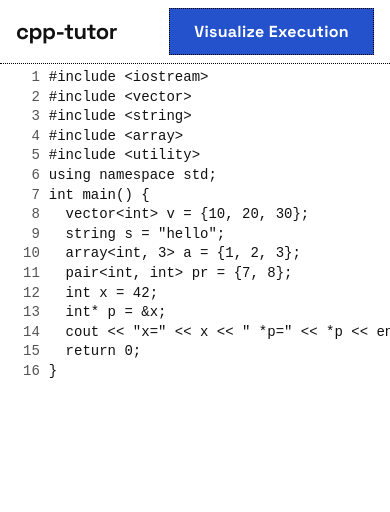
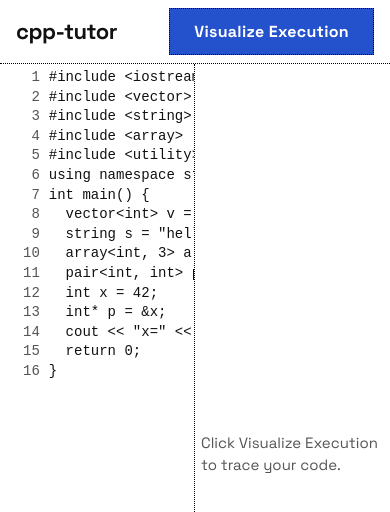
Before and after one commit to jmanoj0905/cpp-tutor, a React (Vite) app in the folder frontend/: page / in a window 390 px wide. Shown: the top 512 px of the page. Built offline with nearby package versions, Linux system fonts and the light colour scheme; no server answers.

Commit message:
feat(frontend): draggable divider resizes code and memory panes

```diff
--- a/frontend/src/App.tsx
+++ b/frontend/src/App.tsx
@@ -1,5 +1,6 @@
-import { useState } from "react";
+import { useState, type CSSProperties } from "react";
 import { CodePanel } from "./CodePanel";
+import { Divider } from "./Divider.tsx";
 import { MemoryView } from "./viz/MemoryView";
 import { Vcr } from "./controls/Vcr";
 import { usePlayer } from "./player/usePlayer";
@@ -25,16 +26,15 @@ int main() {
 }`;
 
 function Workspace({
-  trace, code, breakpoints, onToggleBreakpoint,
+  trace, code, breakpoints, onToggleBreakpoint, onResize,
 }: {
   trace: Trace;
   code: string;
   breakpoints: Set<number>;
   onToggleBreakpoint: (line: number) => void;
+  onResize: (pct: number) => void;
 }) {
   const player = usePlayer(trace);
-  // OPT C trace: point.line is the line about to execute (next); the previously
-  // displayed line is the one that just executed. Verified manually in Task 3.
   const exec = { justExecuted: player.prevLine, next: player.point.line };
 
   return (
@@ -44,6 +44,7 @@ function Workspace({
           breakpoints={breakpoints} onToggleBreakpoint={onToggleBreakpoint} />
         <Vcr player={player} breakpoints={breakpoints} />
       </section>
+      <Divider onResize={onResize} />
       <section className="right-col">
         <pre className="stdout-bar">{player.point.stdout}</pre>
         <div className="mem-region">
@@ -60,6 +61,7 @@ export default function App() {
   const [err, setErr] = useState<string | null>(null);
   const [loading, setLoading] = useState(false);
   const [breakpoints, setBreakpoints] = useState<Set<number>>(new Set());
+  const [split, setSplit] = useState(50);
 
   function toggleBreakpoint(line: number) {
     setBreakpoints((prev) => toggleInSet(prev, line));
@@ -98,7 +100,7 @@ export default function App() {
             </button>}
       </header>
       {err && <pre className="error">{err}</pre>}
-      <main className="workspace">
+      <main className="workspace" style={{ "--split": `${split}%` } as CSSProperties}>
         {viewing
           ? <Workspace
               key={trace.code}
@@ -106,6 +108,7 @@ export default function App() {
               code={code}
               breakpoints={breakpoints}
               onToggleBreakpoint={toggleBreakpoint}
+              onResize={setSplit}
             />
           : (<>
               <section className="left-col">
@@ -118,6 +121,7 @@ export default function App() {
                   onToggleBreakpoint={toggleBreakpoint}
                 />
               </section>
+              <Divider onResize={setSplit} />
               <section className="right-col empty-hint">
                 <p>Click Visualize Execution to trace your code.</p>
               </section>
--- /dev/null
+++ b/frontend/src/Divider.tsx
@@ -0,0 +1,27 @@
+import { useRef } from "react";
+import { splitFromPointer } from "./divider";
+
+export function Divider({ onResize }: { onResize: (pct: number) => void }) {
+  const dragging = useRef(false);
+  return (
+    <div
+      className="divider"
+      role="separator"
+      aria-orientation="vertical"
+      onPointerDown={(e) => {
+        dragging.current = true;
+        e.currentTarget.setPointerCapture(e.pointerId);
+      }}
+      onPointerMove={(e) => {
+        if (!dragging.current) return;
+        const ws = e.currentTarget.closest(".workspace");
+        if (!ws) return;
+        onResize(splitFromPointer(e.clientX, ws.getBoundingClientRect()));
+      }}
+      onPointerUp={(e) => {
+        dragging.current = false;
+        e.currentTarget.releasePointerCapture(e.pointerId);
+      }}
+    />
+  );
+}
--- a/frontend/src/index.css
+++ b/frontend/src/index.css
@@ -73,11 +73,13 @@ p {
 .topbar h1 { margin: 0; font-size: 22px; letter-spacing: -0.5px; }
 
 .workspace {
-  flex: 1 1 auto; display: grid; grid-template-columns: 1fr 1fr;
+  flex: 1 1 auto; display: flex;
   min-height: 0;
 }
-.left-col, .right-col { min-height: 0; display: flex; flex-direction: column; }
-.left-col { border-right: var(--border-dotted); }
+.left-col, .right-col { min-height: 0; min-width: 0; display: flex; flex-direction: column; }
+.left-col { flex: 0 0 var(--split, 50%); border-right: var(--border-dotted); }
+.right-col { flex: 1 1 0; }
+.divider { flex: 0 0 6px; cursor: col-resize; }
 
 .left-col .codepanel { flex: 1 1 auto; min-height: 0; overflow: auto; }
 .left-col .vcr { flex: 0 0 auto; padding: 8px 12px; border-top: var(--border-dotted); }
```
